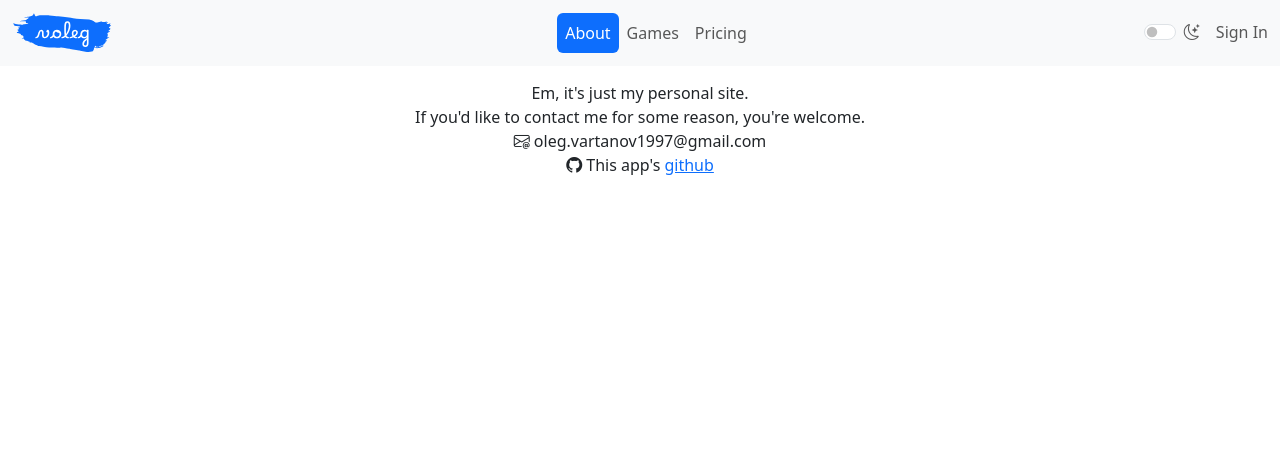
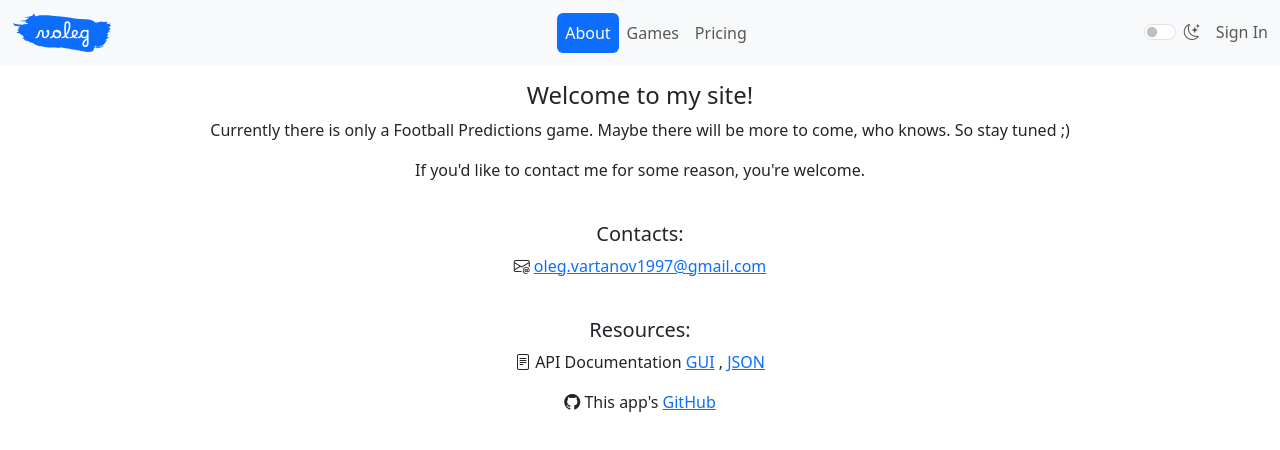
Before and after one commit to Oleg-Vartanov/Voleg, a Vue app in the folder frontend/: page /about in a window 1280 px wide. Shown: the top 450 px of the page. Built offline with nearby package versions, Linux system fonts and the light colour scheme.

Commit message:
F: Updated about page.

```diff
--- a/frontend/src/views/About.vue
+++ b/frontend/src/views/About.vue
@@ -1,11 +1,24 @@
 <script setup lang="ts">
+const apiBaseUrl = import.meta.env.VITE_API_BASE_URL;
 </script>
 
 <template>
   <div class="ov-center">
-    Em, it's just my personal site.<br />
-    If you'd like to contact me for some reason, you're welcome.<br />
-    <i class="bi bi-envelope-at"></i> oleg.vartanov1997@gmail.com<br />
-    <i class="bi bi-github"></i> This app's <a href="https://github.com/Oleg-Vartanov/Voleg">github</a><br />
+    <h4>Welcome to my site!</h4>
+
+    <p>Currently there is only a Football Predictions game. Maybe there will be more to come, who knows. So stay tuned ;)</p>
+    <p>If you'd like to contact me for some reason, you're welcome.</p>
+    <br />
+
+    <h5>Contacts:</h5>
+    <p><i class="bi bi-envelope-at"></i> <a href= "mailto:oleg.vartanov1997@gmail.com">oleg.vartanov1997@gmail.com</a></p>
+    <br />
+
+    <h5>Resources:</h5>
+    <p>
+      <i class="bi bi-file-text"></i> API Documentation <a :href="apiBaseUrl+'/api/doc'">GUI</a>
+      , <a :href="apiBaseUrl+'/api/doc.json'">JSON</a>
+    </p>
+    <i class="bi bi-github"></i> This app's <a href="https://github.com/Oleg-Vartanov/Voleg">GitHub</a><br />
   </div>
 </template>
```
